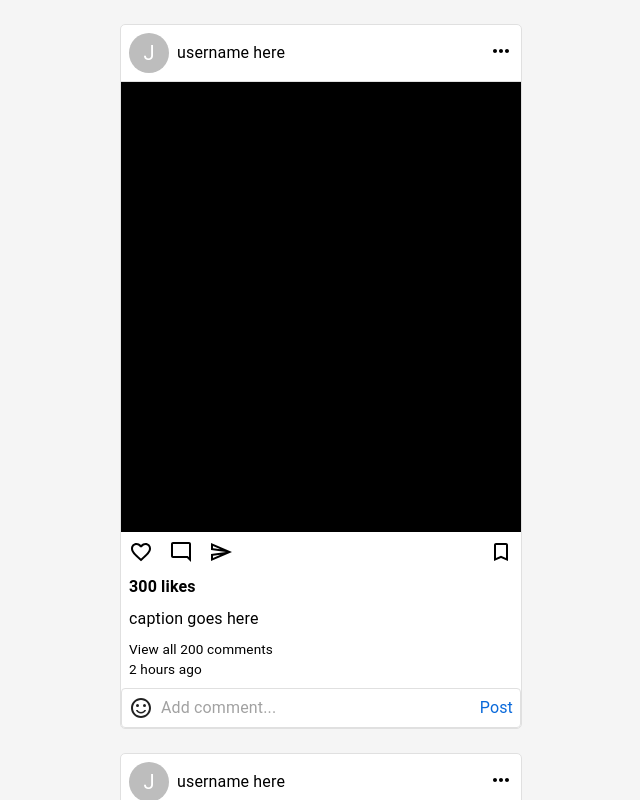
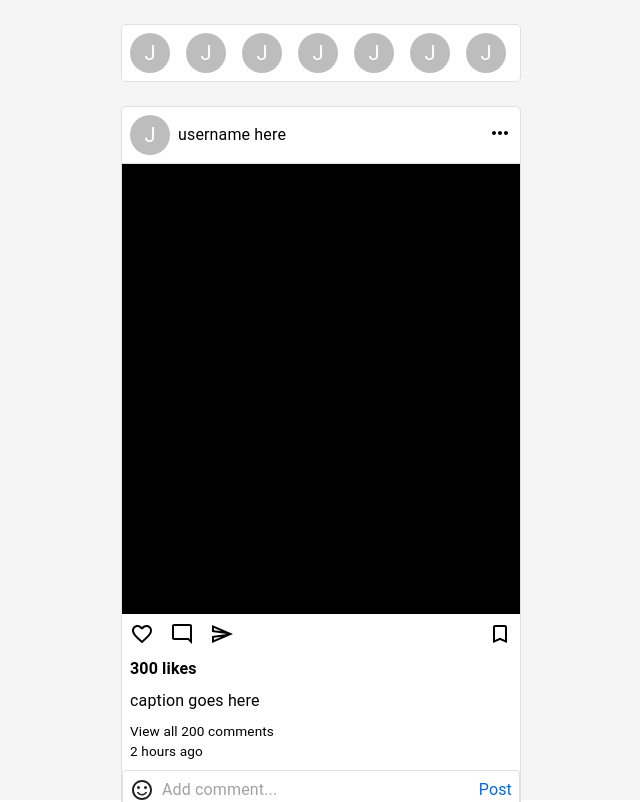
Before and after one commit to jbyomuhangi/instagram-clone, a React (Create React App) app: page / in a window 1280 px wide. Shown: the top 802 px of the page, without its empty margins (319-959 px from the left). Built offline with nearby package versions, Linux system fonts and the light colour scheme.

Commit message:
Initial et up for stories

```diff
--- a/src/components/Layouts/AppLayout/AppLayout.tsx
+++ b/src/components/Layouts/AppLayout/AppLayout.tsx
@@ -2,7 +2,6 @@ import { Box, styled } from "@mui/material";
 import React from "react";
 
 const AppLayoutContainer = styled(Box)(({ theme }) => ({
-  display: "flex",
   height: "100vh",
   backgroundColor: theme.palette.grey[100],
 }));
--- a/src/components/Pages/Home/Home.tsx
+++ b/src/components/Pages/Home/Home.tsx
@@ -3,15 +3,30 @@ import React, { useState } from "react";
 
 import DefaultPost from "@/components/Post/DefaultPost";
 import FullPost from "@/components/Post/FullPost";
+import UserAvatar from "@/components/UserAvatar";
 
 const HomeContainer = styled(Box)(({ theme }) => ({
-  flex: 1,
   display: "flex",
   flexDirection: "column",
   alignItems: "center",
   gap: theme.spacing(3),
   padding: `${theme.spacing(3)} 0px`,
   overflow: "auto",
+}));
+
+const StoriesSectionContainer = styled(Box)(({ theme }) => ({
+  display: "flex",
+  width: "100%",
+  maxWidth: "400px",
+  gap: theme.spacing(2),
+  backgroundColor: theme.palette.common.white,
+  border: `1px solid ${theme.palette.border.main}`,
+  borderRadius: "5px",
+  padding: theme.spacing(1),
+  overflow: "auto",
+  "::-webkit-scrollbar": {
+    display: "none",
+  },
 }));
 
 const Home: React.FC = () => {
@@ -27,6 +42,12 @@ const Home: React.FC = () => {
 
   return (
     <HomeContainer>
+      <StoriesSectionContainer>
+        {[1, 2, 3, 4, 5, 6, 7, 8, 9, 0].map((num) => {
+          return <UserAvatar key={num} />;
+        })}
+      </StoriesSectionContainer>
+
       {[1, 2, 3, 4, 5].map((num) => {
         return <DefaultPost key={num} onViewFullPost={handleOpenFullPost} />;
       })}
--- a/src/components/Post/DefaultPost/Header.tsx
+++ b/src/components/Post/DefaultPost/Header.tsx
@@ -1,6 +1,8 @@
 import MoreHorizIcon from "@mui/icons-material/MoreHoriz";
-import { Avatar, Box, Typography, styled } from "@mui/material";
+import { Box, Typography, styled } from "@mui/material";
 import React from "react";
+
+import UserAvatar from "@/components/UserAvatar";
 
 const HeaderContainer = styled(Box)(({ theme }) => ({
   display: "flex",
@@ -21,7 +23,7 @@ const Header: React.FC = () => {
   return (
     <HeaderContainer>
       <UserInfoContainer>
-        <Avatar>J</Avatar>
+        <UserAvatar />
         <Typography>username here</Typography>
       </UserInfoContainer>
 
--- /dev/null
+++ b/src/components/UserAvatar/UserAvatar.tsx
@@ -0,0 +1,8 @@
+import { Avatar } from "@mui/material";
+import React from "react";
+
+const UserAvatar: React.FC = () => {
+  return <Avatar>J</Avatar>;
+};
+
+export default UserAvatar;
--- /dev/null
+++ b/src/components/UserAvatar/index.tsx
@@ -0,0 +1 @@
+export { default } from "./UserAvatar";
--- a/src/index.css
+++ b/src/index.css
@@ -1,6 +1,7 @@
 * {
   margin: 0;
   padding: 0;
+  box-sizing: border-box;
 }
 
 button {
```
